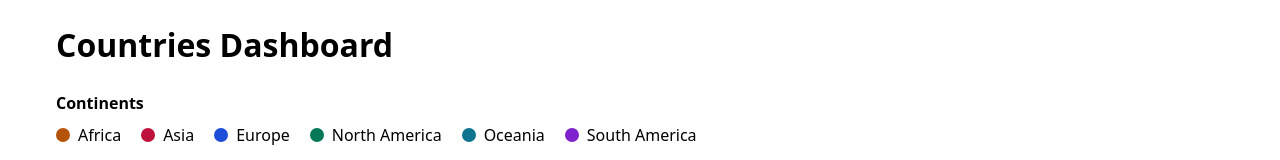
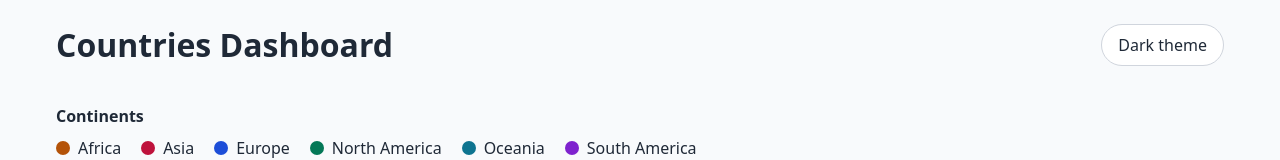
Before and after one commit to hristian111/countries-dashboard, an Angular app: page / in a window 1280 px wide. Shown: the top 160 px of the page. Built offline with nearby package versions, Linux system fonts and the light colour scheme.

Commit message:
Added light/dark theme toggle

```diff
--- a/src/app/app.component.css
+++ b/src/app/app.component.css
@@ -4,3 +4,24 @@
   margin: 0 auto;
   padding: 0 16px;
 }
+
+.app-header {
+  display: flex;
+  align-items: center;
+  justify-content: space-between;
+  gap: 16px;
+}
+
+.theme-toggle {
+  padding: 8px 16px;
+  border: 1px solid var(--color-border);
+  border-radius: 999px;
+  background: var(--color-surface);
+  color: var(--color-text);
+  font: inherit;
+  cursor: pointer;
+}
+
+.theme-toggle:hover {
+  border-color: var(--color-text-muted);
+}
--- a/src/app/app.component.html
+++ b/src/app/app.component.html
@@ -1,5 +1,13 @@
 <header class="app-header">
   <h1>Countries Dashboard</h1>
+
+  <button type="button" class="theme-toggle" (click)="themeService.toggleTheme()">
+    @if (themeService.theme() === 'dark') {
+      Light theme
+    } @else {
+      Dark theme
+    }
+  </button>
 </header>
 
 <main class="app-main">
--- a/src/app/app.component.ts
+++ b/src/app/app.component.ts
@@ -1,6 +1,7 @@
-import { Component } from '@angular/core';
+import { Component, inject } from '@angular/core';
 
 import { CountriesComponent } from './pages/countries/countries.component';
+import { ThemeService } from './services/theme.service';
 
 @Component({
   selector: 'app-root',
@@ -8,4 +9,6 @@ import { CountriesComponent } from './pages/countries/countries.component';
   templateUrl: './app.component.html',
   styleUrl: './app.component.css',
 })
-export class AppComponent {}
+export class AppComponent {
+  protected readonly themeService = inject(ThemeService);
+}
--- /dev/null
+++ b/src/app/services/theme.service.ts
@@ -0,0 +1,26 @@
+import { Injectable, signal } from '@angular/core';
+
+
+
+@Injectable({ providedIn: 'root' })
+export class ThemeService {
+    readonly theme = signal<'light' | 'dark'>(this.getTheme());
+
+
+    constructor() {
+        document.documentElement.setAttribute('data-theme', this.theme());
+    }
+
+    toggleTheme(): void {
+        const newTheme = this.theme() === 'dark' ? 'light' : 'dark';
+        this.theme.set(newTheme);
+        document.documentElement.setAttribute('data-theme', newTheme);
+        localStorage.setItem('theme', newTheme);
+    }
+
+    getTheme (): 'light' | 'dark' {
+        const theme = localStorage.getItem('theme');
+        return theme === 'dark' ? 'dark' : 'light';
+    }
+
+}
--- a/src/styles.css
+++ b/src/styles.css
@@ -1,7 +1,11 @@
 :root {
+  color-scheme: light;
+
+  --color-bg: #f8fafc;
   --color-surface: #ffffff;
+  --color-text: #1f2937;
+  --color-text-muted: #475467;
   --color-border: #d0d5dd;
-  --color-text-muted: #475467;
 
   --color-africa: #b45309;
   --color-asia: #be123c;
@@ -9,6 +13,24 @@
   --color-north-america: #047857;
   --color-oceania: #0e7490;
   --color-south-america: #7e22ce;
+}
+
+/* Same names, dark values; lighter continent shades keep 5:1+ contrast on dark cards */
+:root[data-theme='dark'] {
+  color-scheme: dark;
+
+  --color-bg: #0f172a;
+  --color-surface: #1e293b;
+  --color-text: #e2e8f0;
+  --color-text-muted: #94a3b8;
+  --color-border: #334155;
+
+  --color-africa: #fbbf24;
+  --color-asia: #fb7185;
+  --color-europe: #60a5fa;
+  --color-north-america: #34d399;
+  --color-oceania: #22d3ee;
+  --color-south-america: #c084fc;
 }
 
 /* Used by both the country cards and the legend */
@@ -29,4 +51,6 @@ body {
   margin: 0;
   font-family: system-ui, -apple-system, 'Segoe UI', Roboto, sans-serif;
   line-height: 1.5;
+  background: var(--color-bg);
+  color: var(--color-text);
 }
```
